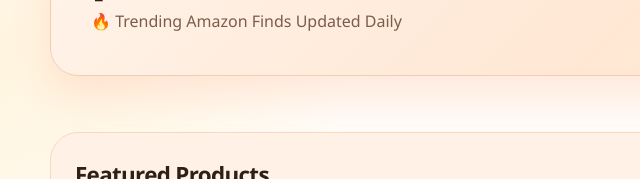
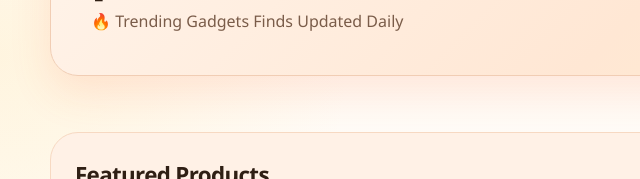
Before and after one commit to influencenestcollab-eng/Mayank-finds, a plain HTML site: page index.html in a window 1280 px wide. Shown: the part 352-531 px from the top of the page, 0-640 px from the left. Drawn offline with Linux system fonts and the light colour scheme; no server answers.

Commit message:
Update index.html

```diff
--- a/index.html
+++ b/index.html
@@ -30,7 +30,7 @@
             <div class="hero-kicker">Handpicked product picks</div>
             <h1>Everyday gadgets and useful finds, all in one place.</h1>
             <p>
-              🔥 Trending Amazon Finds Updated Daily
+              🔥 Trending Gadgets Finds Updated Daily
             </p>
           </div>
         </div>
```
